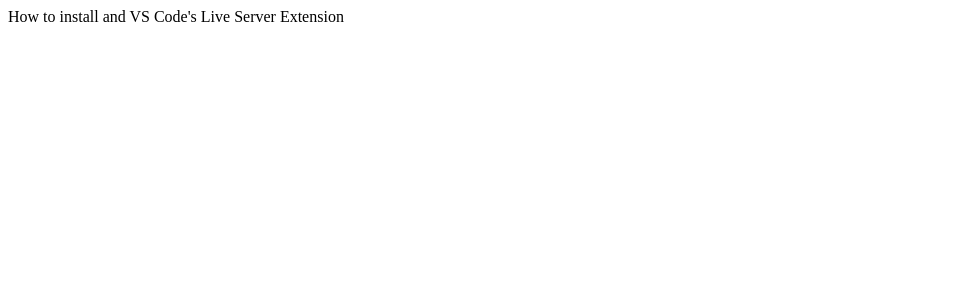
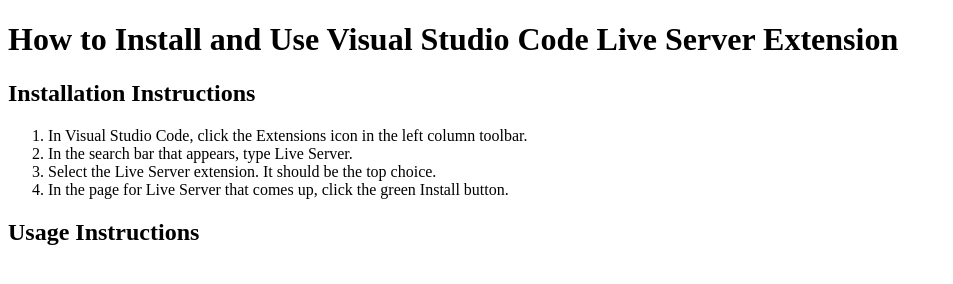
Before and after one commit to kevchi/1-HTML-CSS-JavaScript, a plain HTML site: page install-extension.html in a window 1280 px wide. Shown: the whole page, without its empty margins (0-953 px from the left). Drawn offline with Linux system fonts and the light colour scheme.

Commit message:
new data

```diff
--- a/install-extension.html
+++ b/install-extension.html
@@ -7,6 +7,17 @@
     <title>VS Code Server Extension Setup</title>
   </head>
   <body>
-    How to install and VS Code's Live Server Extension
+
+    <h1>How to Install and Use Visual Studio Code Live Server Extension</h1>
+    <section>
+      <h2>Installation Instructions</h2>
+      <ol>
+        <li>In Visual Studio Code, click the Extensions icon in the left column toolbar.</li>
+        <li>In the search bar that appears, type Live Server.</li>
+        <li>Select the Live Server extension. It should be the top choice.</li>
+        <li>In the page for Live Server that comes up, click the green Install button.</li>
+      </ol>
+    </section>
+    <h2>Usage Instructions</h2>
   </body>
 </html>
```
